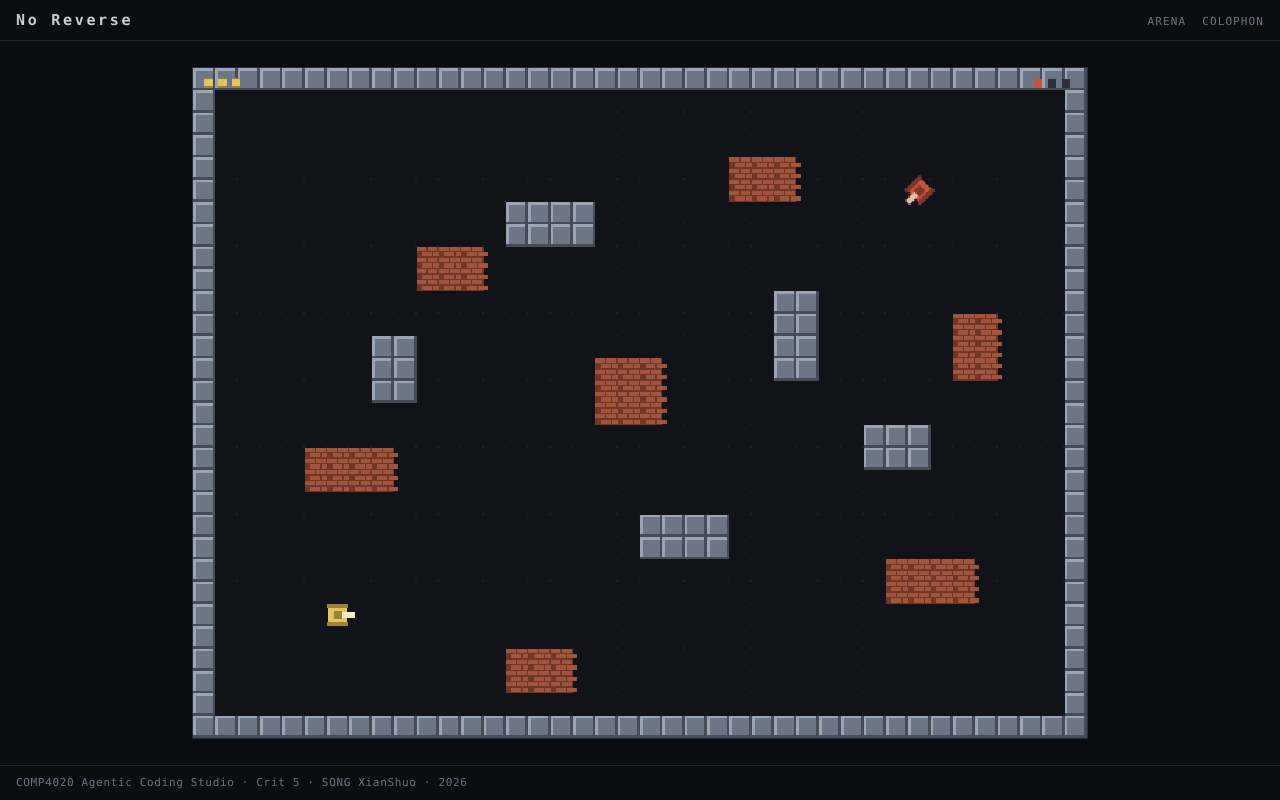
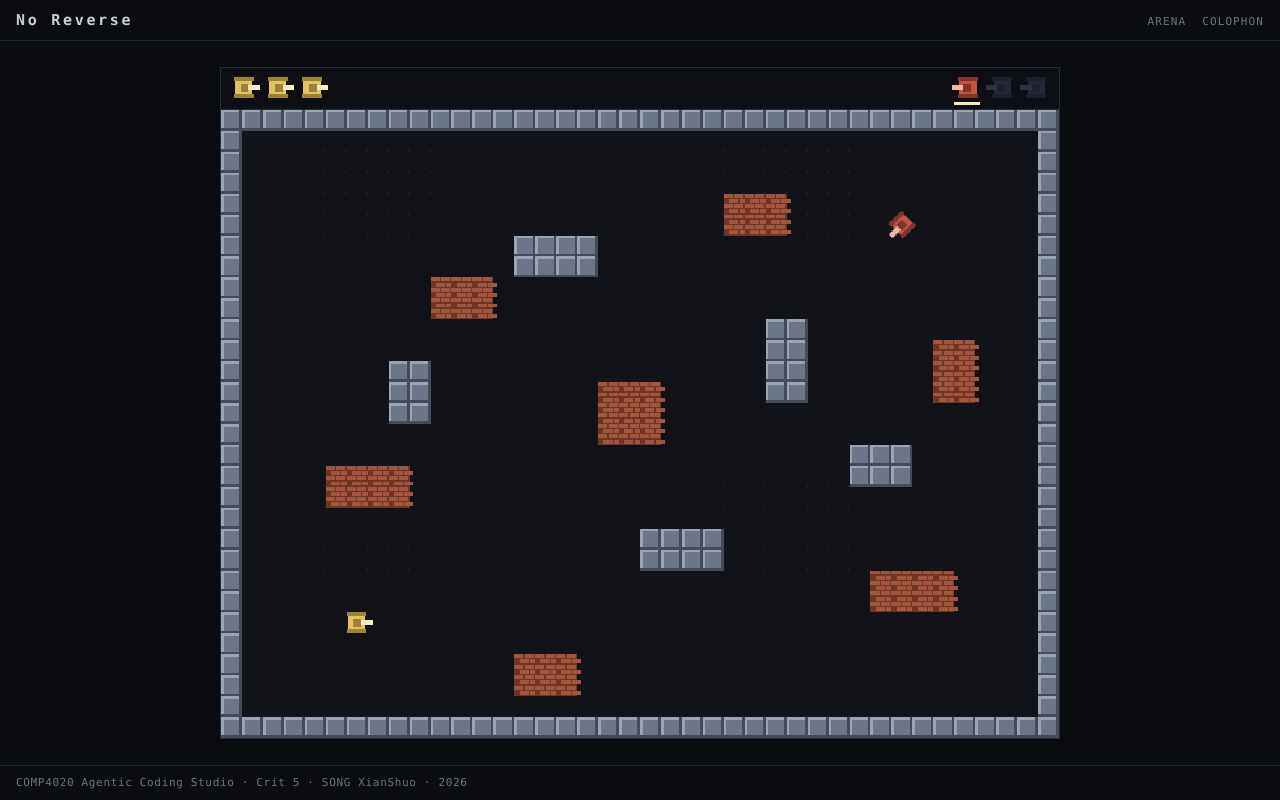
Before and after one commit to comp4020-agentic-coding-studio/comp4020-crit5-1181278174, a website built with Vite: page index.html in a window 1280 px wide. Built offline with nearby package versions, Linux system fonts and the light colour scheme.

Commit message:
lives and waves get a band of their own — from playing, not reading

```diff
--- a/main.ts
+++ b/main.ts
@@ -1,19 +1,18 @@
-import { H, W, WAVES } from "./src/config.ts";
+import { CANVAS_H, HUD_H, W, WAVES } from "./src/config.ts";
 import { newGame, press, step } from "./src/game.ts";
 import {
   drawBoom,
   drawBullet,
   drawCursor,
   drawEnding,
-  drawLives,
+  drawHud,
   drawTank,
-  drawWave,
   paintMap,
 } from "./src/render.ts";
 
 const canvas = document.querySelector<HTMLCanvasElement>("#arena")!;
 canvas.width = W;
-canvas.height = H;
+canvas.height = CANVAS_H;
 const g = canvas.getContext("2d")!;
 g.imageSmoothingEnabled = false;
 
@@ -22,7 +21,10 @@ let mapLayer = paintMap(world.arena.grid);
 
 function toWorld(e: PointerEvent): { x: number; y: number } {
   const r = canvas.getBoundingClientRect();
-  return { x: ((e.clientX - r.left) / r.width) * W, y: ((e.clientY - r.top) / r.height) * H };
+  return {
+    x: ((e.clientX - r.left) / r.width) * W,
+    y: ((e.clientY - r.top) / r.height) * CANVAS_H - HUD_H,
+  };
 }
 
 let aiming = false;
@@ -50,17 +52,19 @@ function frame(now: number): void {
     mapLayer = paintMap(world.arena.grid);
     world.mapDirty = false;
   }
+  drawHud(g, world.lives, world.wave, WAVES.length);
+  g.save();
+  g.translate(0, HUD_H);
   g.drawImage(mapLayer, 0, 0);
   for (const e of world.enemies) if (e.alive) drawTank(g, e);
   if (world.player.alive) drawTank(g, world.player);
   for (const b of world.bullets) drawBullet(g, b.x, b.y, b.owner.player);
   for (const b of world.booms) drawBoom(g, b.x, b.y, b.t, b.player);
-  drawLives(g, world.lives);
-  drawWave(g, world.wave, WAVES.length);
   if (world.phase === "WON" || world.phase === "LOST") {
     drawEnding(g, world.phase === "WON", world.clock);
   }
   if (aiming) drawCursor(g, world.cursor.x, world.cursor.y);
+  g.restore();
 
   requestAnimationFrame(frame);
 }
--- a/src/config.ts
+++ b/src/config.ts
@@ -5,6 +5,12 @@ export const COLS = 40;
 export const ROWS = 30;
 export const W = COLS * TILE; // 640
 export const H = ROWS * TILE; // 480
+
+// The HUD had been painted over the top row of steel: 6px tall, on a grey wall,
+// the same grey. It gets its own band above the arena instead, so the canvas is
+// taller than the playfield and the world is drawn offset by HUD_H.
+export const HUD_H = 32;
+export const CANVAS_H = H + HUD_H; // 512
 
 // The tank never stops and never reverses. Speed is constant; the only thing
 // the player controls is how fast it is allowed to turn.
--- a/src/render.ts
+++ b/src/render.ts
@@ -1,6 +1,6 @@
 // Everything that touches a canvas lives here.
 
-import { COLS, H, ROWS, TILE, W } from "./config.ts";
+import { COLS, H, HUD_H, LIVES, ROWS, TILE, W } from "./config.ts";
 import { at, BRICK, EMPTY, STEEL, type Grid } from "./map.ts";
 import type { Tank } from "./sim.ts";
 
@@ -98,15 +98,51 @@ export function drawBullet(g: CanvasRenderingContext2D, x: number, y: number, mi
   }
 }
 
-/** Lives left, as pips: state, not a caption. */
-export function drawLives(g: CanvasRenderingContext2D, n: number): void {
-  for (let i = 0; i < n; i++) {
-    const x = 8 + i * 10;
-    g.fillStyle = PLAYER.hull;
-    g.fillRect(x, 8, 6, 5);
-    g.fillStyle = PLAYER.tread;
-    g.fillRect(x, 7, 6, 1);
-    g.fillRect(x, 13, 6, 1);
+const HUD_BG = "#0d0f14";
+const HUD_RULE = "#232936";
+const SPENT = { hull: "#222834", tread: "#1b202a", barrel: "#2b3240" };
+const BEATEN = { hull: "#4a2b23", tread: "#341e18", barrel: "#573129" };
+const PENDING = { hull: "#242a35", tread: "#1c212b", barrel: "#2d3441" };
+
+type Skin = { hull: string; tread: string; barrel: string };
+
+/** One tank at icon scale, facing `dir`. Same shape as the thing it stands for. */
+function icon(g: CanvasRenderingContext2D, x: number, y: number, s: Skin, dir: number): void {
+  g.save();
+  g.translate(x, y);
+  g.scale(dir, 1);
+  g.fillStyle = s.tread;
+  g.fillRect(-8, -8, 15, 3);
+  g.fillRect(-8, 5, 15, 3);
+  g.fillStyle = s.hull;
+  g.fillRect(-7, -5, 13, 10);
+  g.fillStyle = s.barrel;
+  g.fillRect(2, -2, 10, 4);
+  g.fillStyle = s.tread;
+  g.fillRect(-3, -3, 6, 6);
+  g.restore();
+}
+
+/**
+ * The band. Left: one tank per life, spent ones left as empty silhouettes so
+ * three-of-three is readable without counting. Right: one enemy per wave,
+ * beaten / here / still coming, with a bar under the one you are in.
+ */
+export function drawHud(g: CanvasRenderingContext2D, lives: number, wave: number, waves: number): void {
+  g.fillStyle = HUD_BG;
+  g.fillRect(0, 0, W, HUD_H);
+  g.fillStyle = HUD_RULE;
+  g.fillRect(0, HUD_H - 1, W, 1);
+
+  for (let i = 0; i < LIVES; i++) icon(g, 18 + i * 26, 15, i < lives ? PLAYER : SPENT, 1);
+
+  for (let i = 0; i < waves; i++) {
+    const x = W - 18 - (waves - 1 - i) * 26;
+    icon(g, x, 15, i < wave - 1 ? BEATEN : i === wave - 1 ? ENEMY : PENDING, -1);
+    if (i === wave - 1) {
+      g.fillStyle = PLAYER.barrel;
+      g.fillRect(x - 10, HUD_H - 6, 20, 2);
+    }
   }
 }
 
@@ -121,15 +157,6 @@ export function drawBoom(g: CanvasRenderingContext2D, x: number, y: number, t: n
   g.arc(Math.round(x), Math.round(y), r, 0, Math.PI * 2);
   g.stroke();
   g.globalAlpha = 1;
-}
-
-/** Which wave, as pips. Filled ones are behind you. */
-export function drawWave(g: CanvasRenderingContext2D, wave: number, total: number): void {
-  for (let i = 0; i < total; i++) {
-    const x = W - 8 - (total - i) * 10;
-    g.fillStyle = i < wave ? ENEMY.hull : "#2a303c";
-    g.fillRect(x, 8, 6, 6);
-  }
 }
 
 /** The two endings. Words are allowed here; they are not telling you anything. */
--- a/styles.css
+++ b/styles.css
@@ -67,8 +67,8 @@ main {
 
 canvas {
   display: block;
-  width: min(100%, 1280px, calc((100dvh - 8rem) * 4 / 3));
-  aspect-ratio: 4 / 3;
+  width: min(100%, 1280px, calc((100dvh - 8rem) * 640 / 512));
+  aspect-ratio: 640 / 512;
   height: auto;
   background: var(--floor);
   border: 1px solid #262d3a;
```
Also changed, not shown: docs/screenshots/2026-09-02-page-1920-intro.png, docs/screenshots/2026-09-02-page-390-intro.png.
